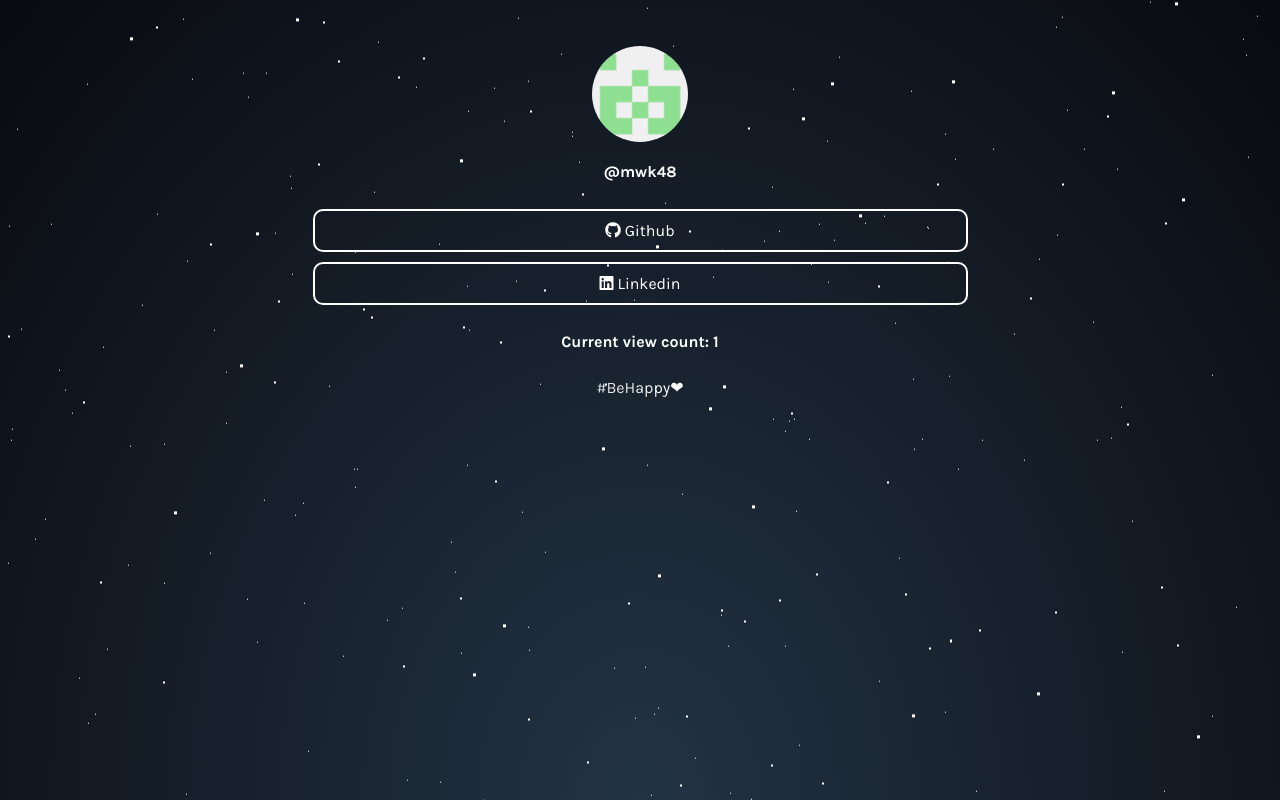
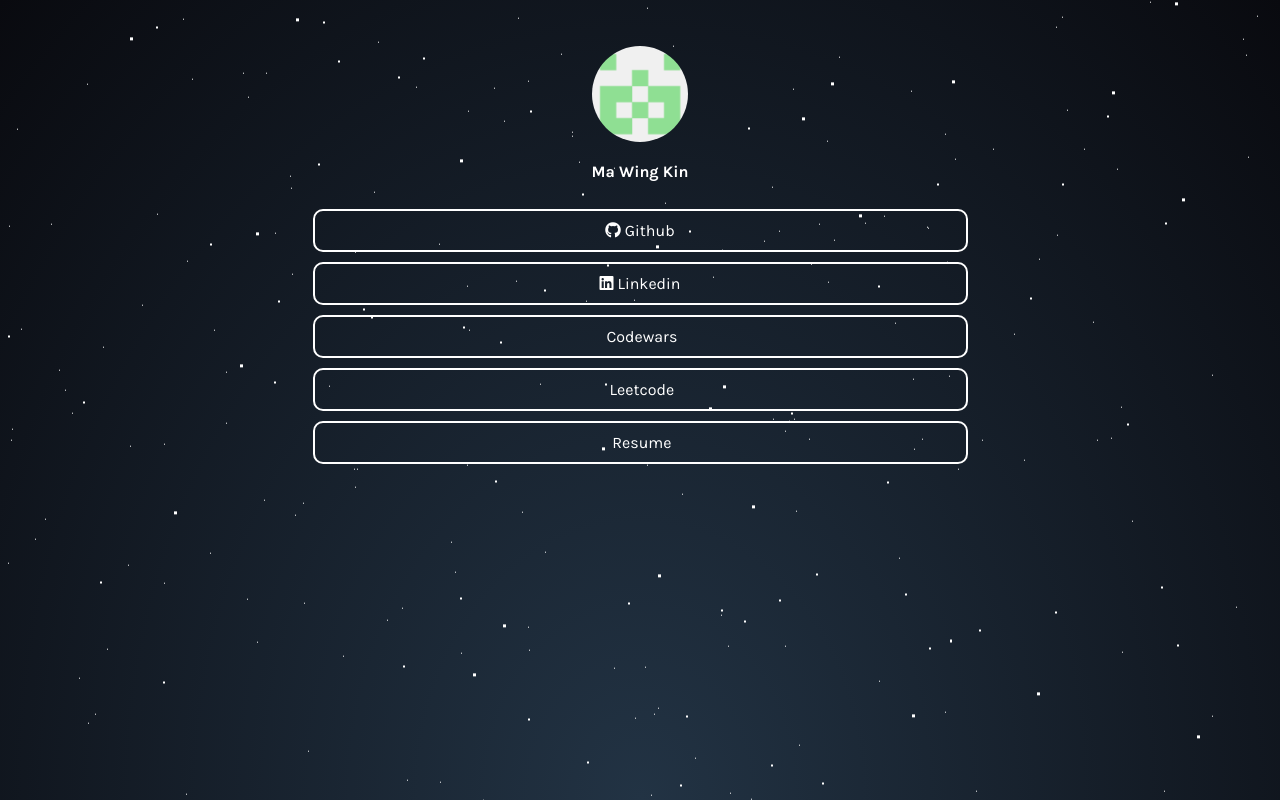
Before and after one commit to mwk48/cloud_resume_challenge, a plain HTML site: page index.html in a window 1280 px wide. Drawn offline with Linux system fonts and the light colour scheme; no server answers.

Commit message:
update html and resume

```diff
--- a/index.html
+++ b/index.html
@@ -1,9 +1,10 @@
 <!DOCTYPE html>
 <html lang="en">
+
 <head>
   <meta charset="UTF-8">
   <meta name="viewport" content="width=device-width, initial-scale=1.0">
-    <title>Ma Wing Kin | Linktree</title>
+  <title>Ma Wing Kin</title>
   <!-- Favicon
     <link rel="icon" href="https://avatars0.githubusercontent.com/u/43749971" type="image/x-icon" />
     -->
@@ -30,7 +31,7 @@
   </a>
 
   <div id="userName">
-      @mwk48
+    Ma Wing Kin
   </div>
 
   <div id="links">
@@ -40,18 +41,35 @@
     <a class="link" href="https://www.linkedin.com/in/mwk48" target="_blank">
       <i class="fab fa-linkedin">&nbsp;</i>Linkedin
     </a>
+    <a class="link" href="https://www.codewars.com/users/mwk48" target="_blank">
+      &nbsp;</i>Codewars
+    </a>
+    <a class="link" href="https://leetcode.com/mwk0408" target="_blank">
+      &nbsp;</i>Leetcode
+    </a>
+    <a class="link" href="./resume.pdf" target="_blank">
+      &nbsp;</i>Resume
+    </a>
   </div>
   <div id="text">
   </div>
+  <!--
   <div id="hashtag">
     #BeHappy❤
   </div>
+  -->
   <script>
     var num = parseInt(localStorage.getItem('num') || '0');
-        document.getElementById("text").innerHTML = "Current view count: " + (num+1);
-        window.onbeforeunload = function() {
-            localStorage.setItem('num', ++num);
-        }
+    fetch('https://w9ekkp4ntk.execute-api.us-east-1.amazonaws.com/v1', {
+      method: 'PUT',
+    }).then(_ => {
+      fetch('https://w9ekkp4ntk.execute-api.us-east-1.amazonaws.com/v1', {
+        method: 'GET',
+      }).then(res => res.json()).then(data => {
+        document.getElementById('text').innerHTML = "Current view count: " + data['body']['count'];
+      });
+    });
   </script>
 </body>
+
 </html>
```
Also changed, not shown: 1 other file. Lines whose indentation alone changed are shown as unchanged.
